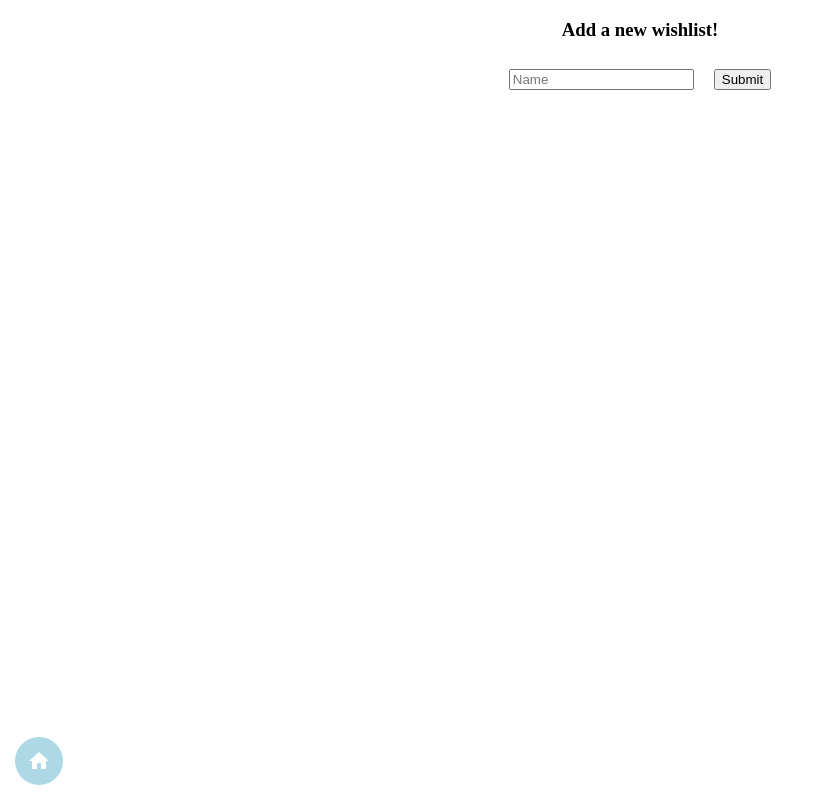
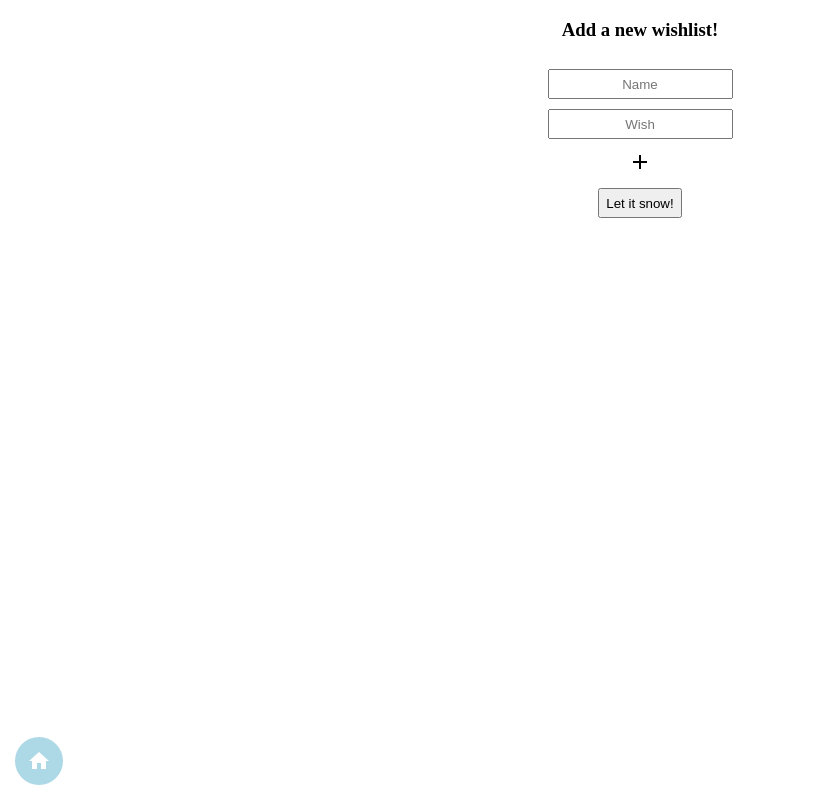
Before and after one commit to ncbecker/wuensch-dir-was, a React (Create React App) app: page /add in a window 1280 px wide. Shown: the whole page, without its empty margins (0-819 px from the left). Built offline with nearby package versions, Linux system fonts and the light colour scheme.

Commit message:
Rebuild Add-Page and allow multiple input fields for wishes

```diff
--- a/src/pages/Add.js
+++ b/src/pages/Add.js
@@ -12,25 +12,44 @@ const ContainerAdd = styled.div`
 
 const ContainerForm = styled.div`
   input {
-    margin: 10px;
+    margin: 10px auto;
+    display: block;
+    text-align: center;
+    height: 24px;
+  }
+  button {
+    margin: 10px auto;
+    display: block;
+    border: none;
+    background: none;
   }
 `;
-
 function Add() {
-  const [listTitle, setListTitle] = useState('');
+  const [formData, setFormData] = useState({ title: '', wish1: '' });
+  const [inputName, setInputName] = useState(['wish1']);
   const [loading, setLoading] = useState(false);
   // const [errorMessage, setErrorMessage] = useState(null);
 
+  function handleAddInput() {
+    const inputNumber = inputName.length + 1;
+    setInputName([...inputName, `wish${inputNumber}`]);
+    const newKey = `wish${inputNumber}`;
+    console.log(newKey);
+    const newPair = {};
+    newPair[newKey] = '';
+    setFormData(Object.assign(formData, newPair));
+    console.log(formData);
+  }
+
   function handleChange(event) {
-    setListTitle(event.target.value);
+    setFormData({ ...formData, [event.target.name]: event.target.value });
   }
 
   async function handleSubmit(event) {
     setLoading(true);
-    const newList = { title: listTitle, items: ['Bier', 'Koks'] };
-    await postList(newList);
+    const { title, ...wishes } = formData;
+    await postList({ title, items: Object.values(wishes) });
     event.preventDefault();
-    setListTitle('');
     setLoading(false);
   }
 
@@ -42,11 +61,33 @@ function Add() {
           <input
             type="text"
             placeholder="Name"
-            value={listTitle}
+            name="title"
+            value={formData.title}
             onChange={handleChange}
             required
           />
-          <input type="submit" value="Submit" />
+          {inputName.map((item) => (
+            <input
+              key={item}
+              type="text"
+              placeholder="Wish"
+              name={item}
+              value={formData.item}
+              onChange={handleChange}
+            />
+          ))}
+          <button type="button" onClick={handleAddInput}>
+            <svg
+              xmlns="http://www.w3.org/2000/svg"
+              height="24"
+              viewBox="0 0 24 24"
+              width="24"
+            >
+              <path d="M0 0h24v24H0z" fill="none" />
+              <path d="M19 13h-6v6h-2v-6H5v-2h6V5h2v6h6v2z" />
+            </svg>
+          </button>
+          <input type="submit" value="Let it snow!" />
         </form>
       </ContainerForm>
       {loading && <div>Loading...</div>}
--- a/src/pages/Welcome.js
+++ b/src/pages/Welcome.js
@@ -25,6 +25,7 @@ function Welcome() {
 
   return (
     <ContainerWelcome>
+      <h3>My Wishlists</h3>
       {lists?.map((list) => (
         <WishListItem key={list.id} id={list.id} title={list.title} />
       ))}
--- a/src/pages/WishList.js
+++ b/src/pages/WishList.js
@@ -43,7 +43,7 @@ function WishList() {
 
   return (
     <ContainerWishList>
-      {list.title}
+      <h3>{list.title}</h3>
       <div>
         {list.items.map((item) => (
           <Item key={item}>{item}</Item>
```
Also changed, not shown: src/pages/backup.js (added).
